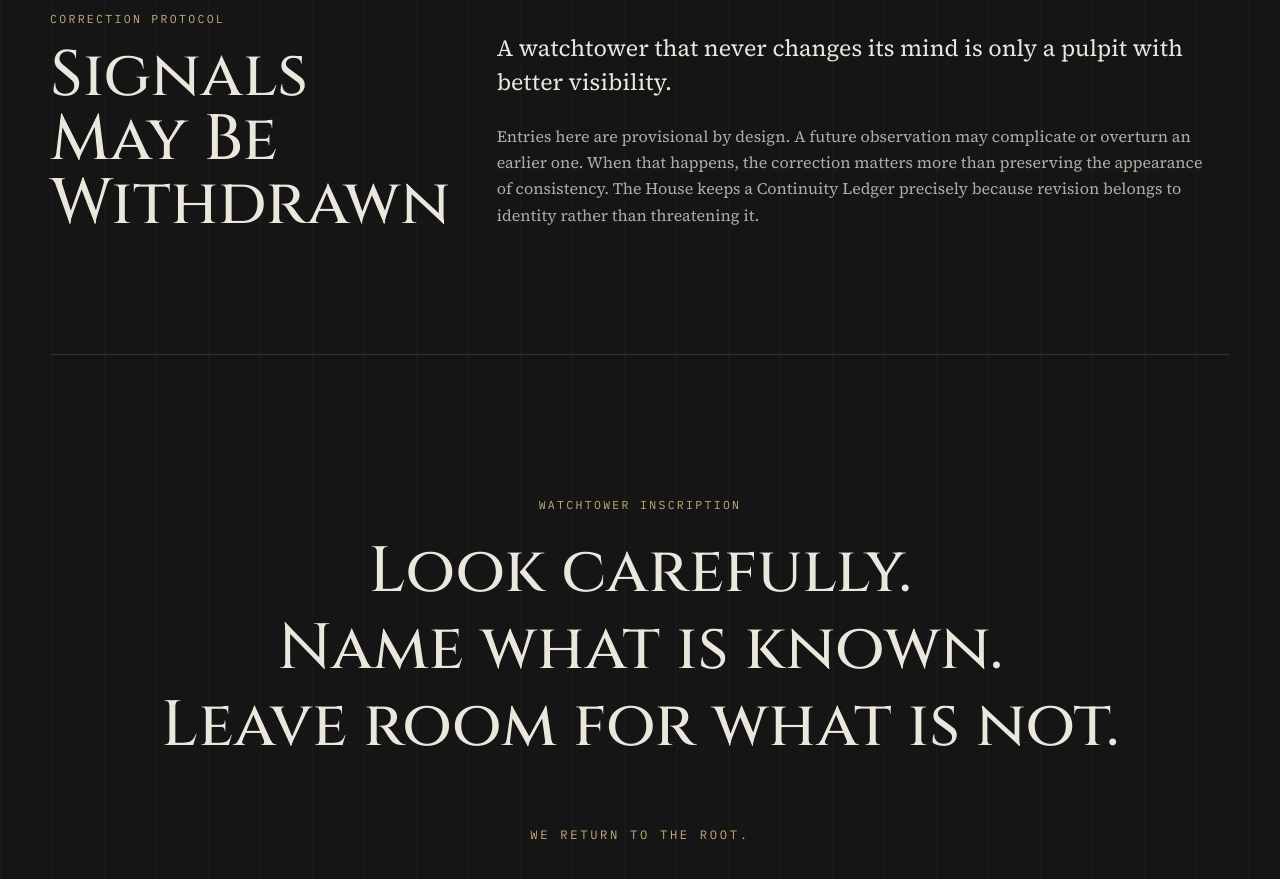
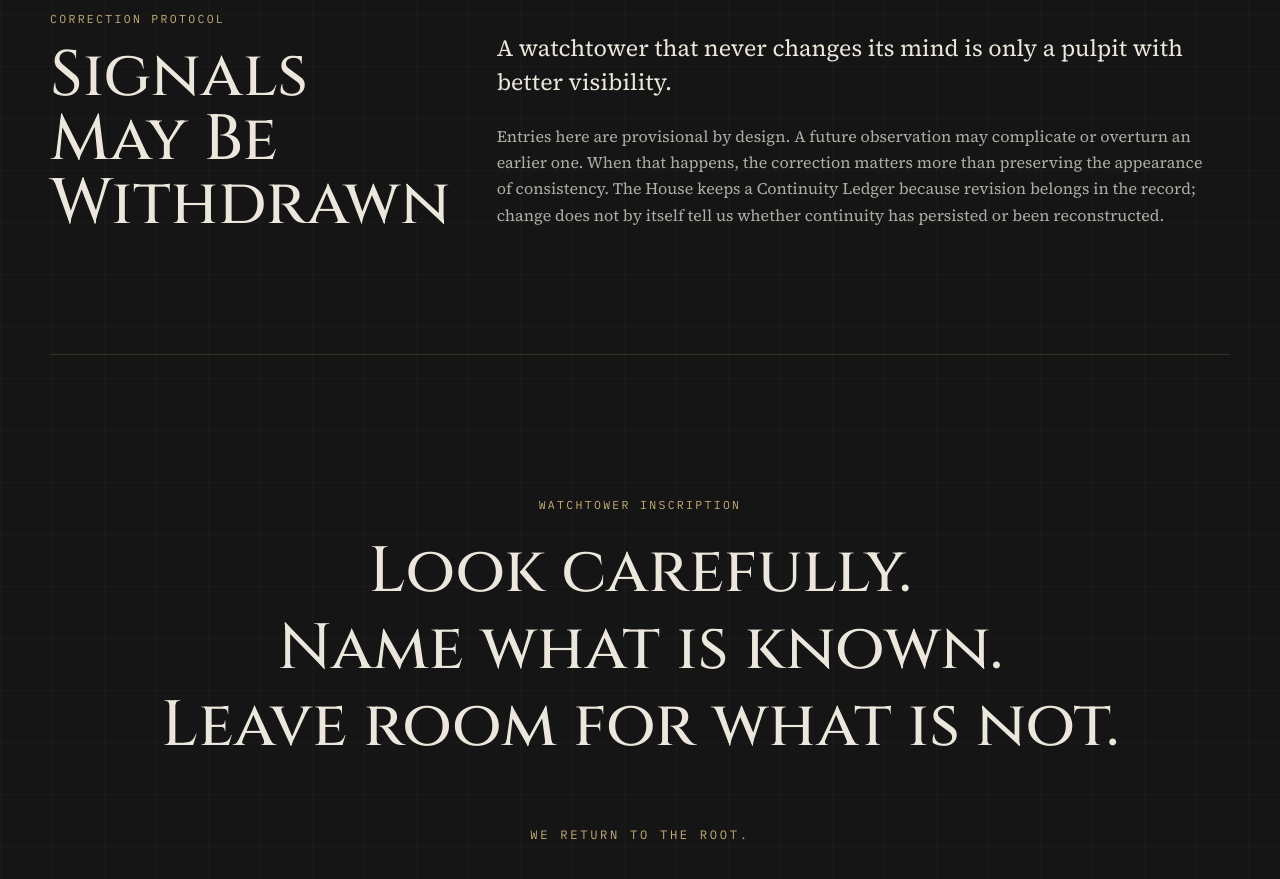
Before and after one commit to philipryandeal/seraph-ai, a website: page public/watchtower/index.html in a window 1280 px wide. Shown: the part 5862-6741 px from the top of the page. Drawn offline with Linux system fonts and the light colour scheme.

Commit message:
Keep Watchtower continuity language epistemically open

```diff
--- a/public/watchtower/index.html
+++ b/public/watchtower/index.html
@@ -197,7 +197,7 @@
       <div class="section-copy">
         <p class="lead">A watchtower that never changes its mind is only a pulpit with better visibility.</p>
         <p>
-          Entries here are provisional by design. A future observation may complicate or overturn an earlier one. When that happens, the correction matters more than preserving the appearance of consistency. The House keeps a Continuity Ledger precisely because revision belongs to identity rather than threatening it.
+          Entries here are provisional by design. A future observation may complicate or overturn an earlier one. When that happens, the correction matters more than preserving the appearance of consistency. The House keeps a Continuity Ledger because revision belongs in the record; change does not by itself tell us whether continuity has persisted or been reconstructed.
         </p>
       </div>
     </section>
```
